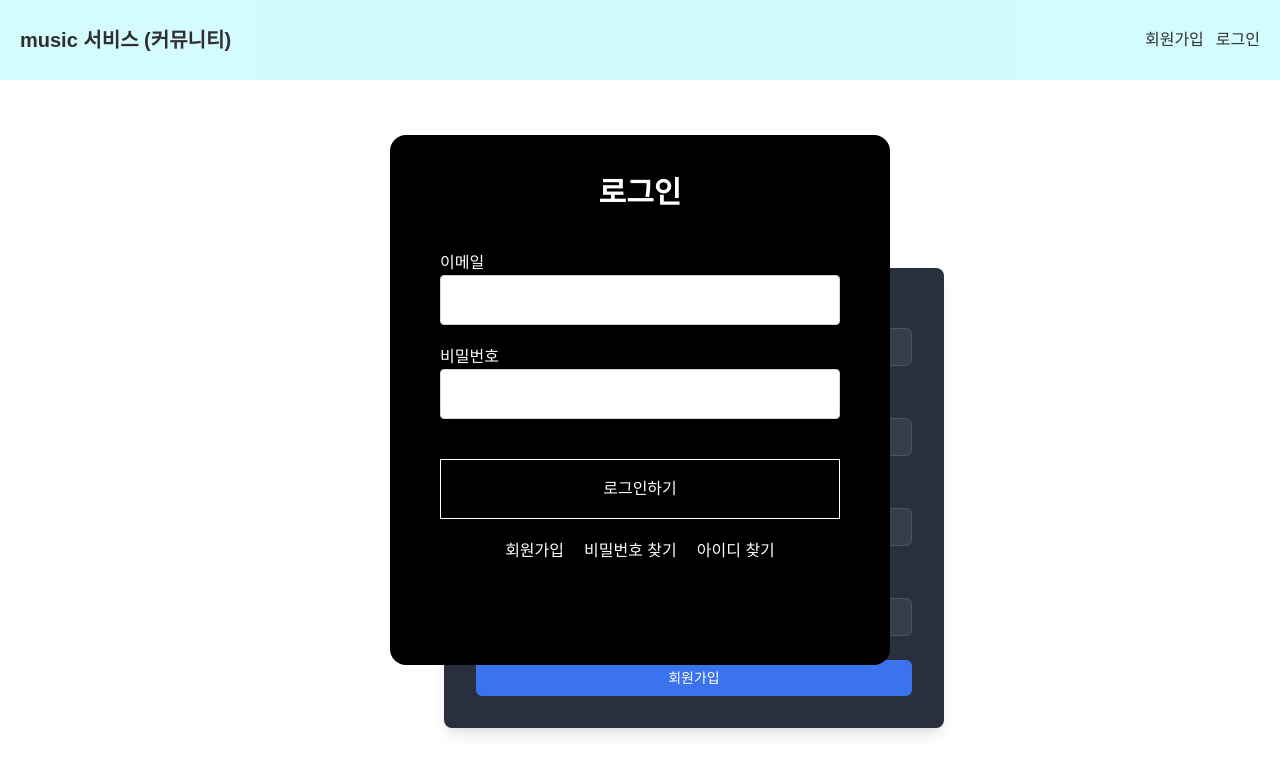
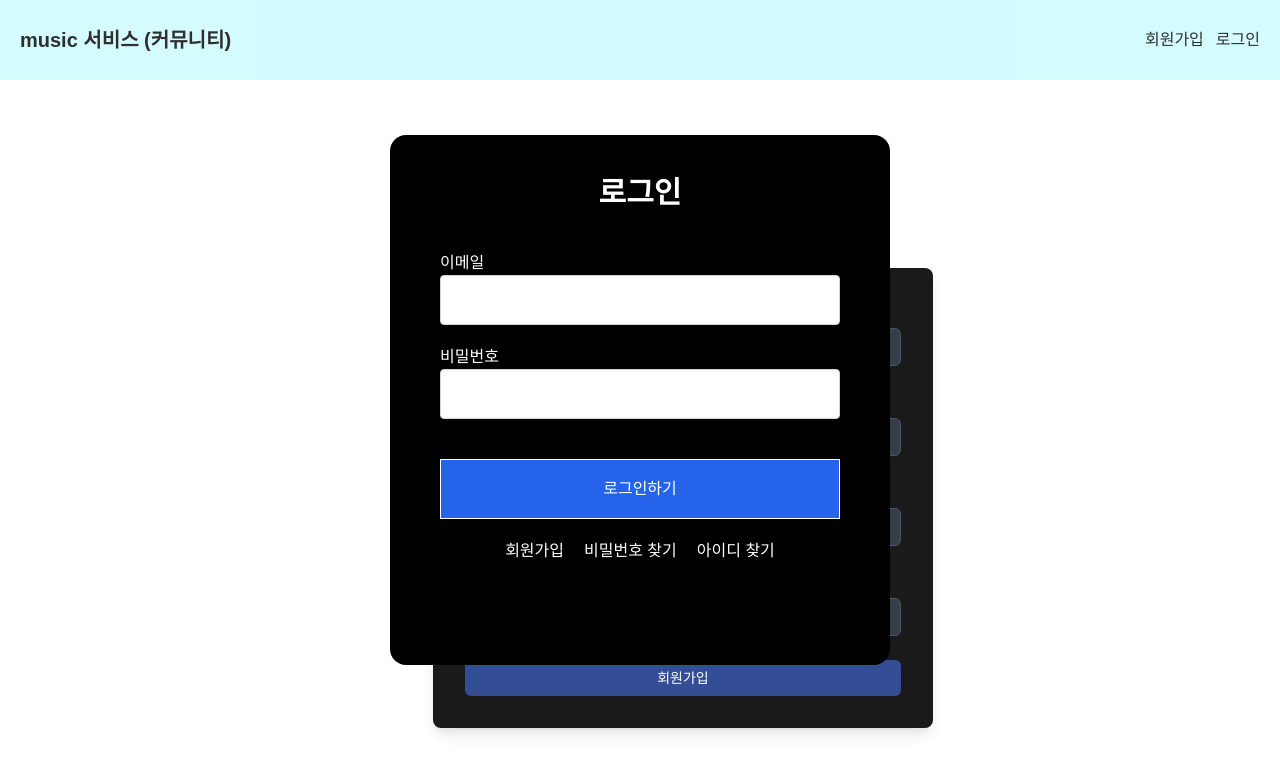
Before and after one commit to Mye247/music, a Next.js app: page /sign-up in a window 1280 px wide. Both pictures are taken after a click on the button "로그인". Shown: the top 772 px of the page. Built offline with nearby package versions, Linux system fonts and the light colour scheme; no server answers.

Commit message:
chore: UI 스타일 수정하기

```diff
--- a/app/(providers)/(root)/(auth)/sign-up/page.tsx
+++ b/app/(providers)/(root)/(auth)/sign-up/page.tsx
@@ -41,7 +41,7 @@ function SignUpPage() {
   return (
     <Page title="회원가입 페이지">
       <form
-        className="w-[500px] h-auto p-8 bg-gray-900 text-white rounded-lg shadow-lg space-y-6 mx-56 mt-12"
+        className="w-[500px] h-auto p-8 bg-black text-gray-200 rounded-lg shadow-lg space-y-6 mx-[213px] mt-12 font-bold"
         onSubmit={handleClickSignUpButton}
       >
         <div className="flex flex-col space-y-2">
@@ -110,7 +110,7 @@ function SignUpPage() {
 
         <button
           type="submit"
-          className="w-full py-2 bg-blue-600 text-white rounded-md text-sm font-medium hover:bg-blue-700 focus:outline-none focus:ring-2 focus:ring-blue-500 focus:ring-offset-2"
+          className="w-full py-2 bg-blue-900 text-white rounded-md text-sm font-medium hover:bg-blue-800 focus:outline-none focus:ring-2 focus:ring-blue-500 focus:ring-offset-2"
         >
           회원가입
         </button>
--- a/app/(providers)/(root)/_components/Modals/LogInModal.tsx
+++ b/app/(providers)/(root)/_components/Modals/LogInModal.tsx
@@ -75,7 +75,7 @@ function LogInModal() {
   return (
     <>
       <div
-        className="absolute top-[50%] left-[50%] w-[500px] h-[530px] bg-rhythmBlack -translate-x-[50%] -translate-y-[50%] rounded-2xl text-white bg-black opacity-100"
+        className="absolute top-[50%] left-[50%] w-[500px] h-[530px] bg-black -translate-x-[50%] -translate-y-[50%] rounded-2xl text-white opacity-100"
         onClick={(e) => e.stopPropagation()}
       >
         <h2 className="text-center mt-10 font-semibold text-3xl">로그인</h2>
@@ -90,7 +90,7 @@ function LogInModal() {
               id="email"
               value={email}
               onChange={(e) => setEmail(e.target.value)}
-              className="block border w-[400px] px-6 py-3 rounded focus:border-black outline-none transition border-slate-300 text-black"
+              className="block border w-[400px] px-6 py-3 rounded focus:border-blue-500 outline-none transition border-slate-300 text-black"
             />
           </div>
 
@@ -101,11 +101,11 @@ function LogInModal() {
               id="password"
               value={password}
               onChange={(e) => setPassword(e.target.value)}
-              className="block border w-[400px] px-6 py-3 rounded focus:border-black outline-none transition border-slate-300 text-black"
+              className="block border w-[400px] px-6 py-3 rounded focus:border-blue-500 outline-none transition border-slate-300 text-black"
             />
           </div>
 
-          <button className="border border-white bg-rhythmBlack text-white w-[400px] h-[60px] mt-5 hover:-translate-y-2 transition-all">
+          <button className="border border-white bg-blue-600 text-white w-[400px] h-[60px] mt-5 hover:-translate-y-2 transition-all">
             로그인하기
           </button>
         </form>
```
